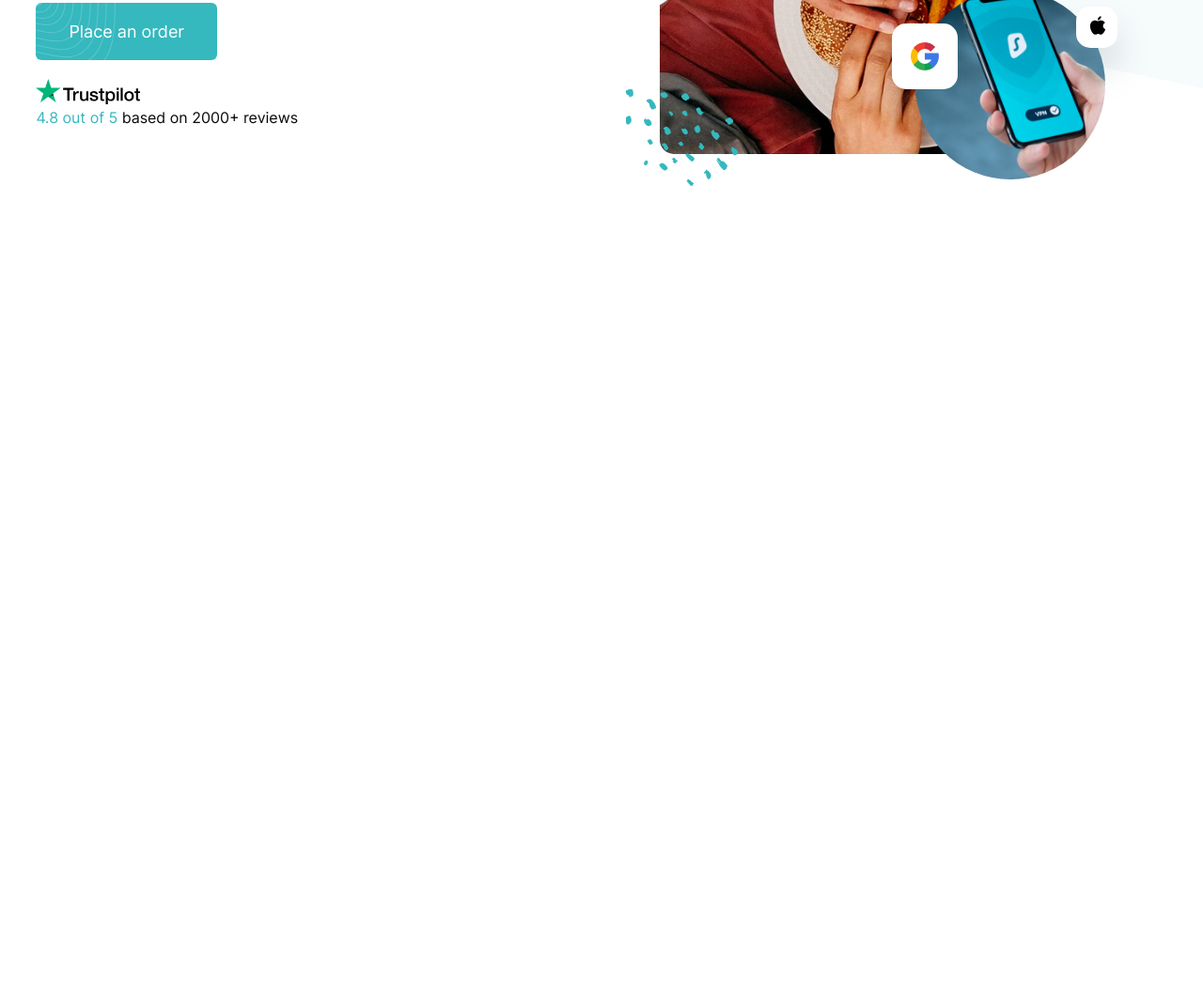
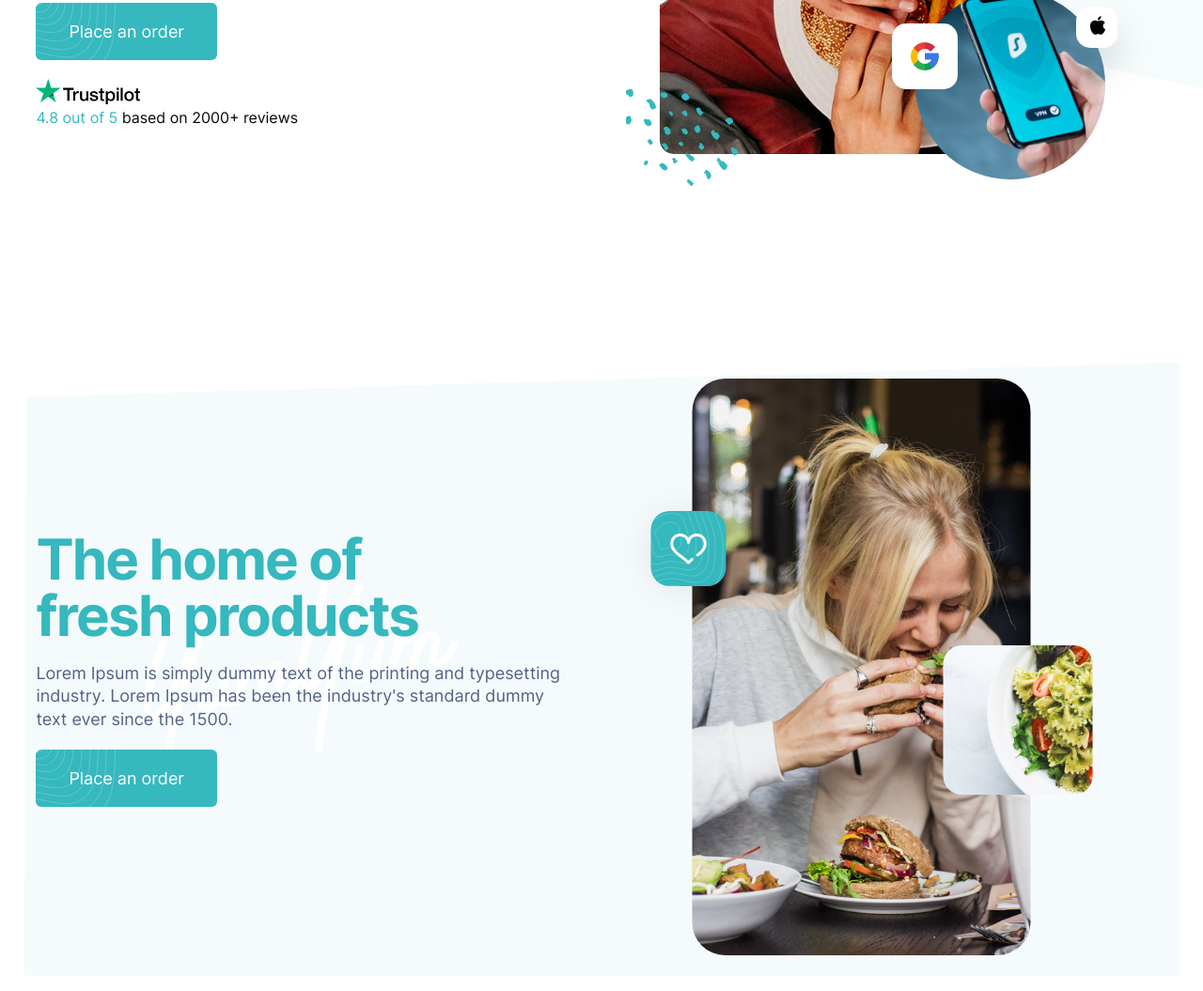
Before and after one commit to ashik13en/mela-restaurant, a plain HTML site: page index.html in a window 1280 px wide. Shown: the part 611-1666 px from the top of the page at 94% size. Before the commit the page ends 914 px from the top, so only its background shows below. Drawn offline with Linux system fonts and the light colour scheme.

Commit message:
added product section

```diff
--- a/index.html
+++ b/index.html
@@ -49,6 +49,17 @@
                 <img src="./images/hero.png" alt="hero image">
             </div>
         </section>
+        <!-- products section -->
+        <section class="product-container">
+            <div class="product-container__left-side">
+                <h1 class="product-container__title">The home of <br> fresh products</h1>
+                <p class="product-container__description">Lorem Ipsum is simply dummy text of the printing and typesetting <br> industry. Lorem Ipsum has been the industry's standard dummy <br> text ever since the 1500.</p>
+                <button class="product-container__btn">Place an order</button>
+            </div>
+            <div class="product-container__right-side">
+                <img src="./images/product-image.png" alt="">
+            </div>
+        </section>
       </main>
 </body>
 </html>
--- a/style/style.css
+++ b/style/style.css
@@ -136,3 +136,52 @@
 .hero-content__rating span{
     color: #35b8be;
 }
+
+/* product container */
+
+.product-container {
+    display: flex;
+    align-items: center;
+    gap: 44px;
+    background-color: transparent;
+    padding: 100px 3%;
+    background-image: url("../images/product-bg.svg");
+    background-position: 50% 50%;
+    background-size: 96% 90%;
+    background-repeat: no-repeat;
+}
+
+.product-container__left-side {
+    background-image: url("../images/product-text.png");
+    background-repeat: no-repeat;
+    background-position: 50% 50%;
+    background-size: contain;
+}
+
+.product-container__title {
+    font-size: 60px;
+    font-weight: 700;
+    line-height: 1;
+    letter-spacing: -0.03em;
+    margin-bottom: 20px;
+    color: #35b8be;
+}
+.product-container__description {
+    font-size: 18px;
+    line-height: 1.34;
+    color: #546285;
+    margin-bottom: 20px;
+}
+
+.product-container__btn {
+    padding: 20px 35px;
+    border-radius: 6px;
+    border: none;
+    background-color: #35b8be;
+    min-height: 60px;
+    background-image: url("../images/btn-image.svg");
+    background-size: cover;
+    font-size: 18px;
+    text-align: center;
+    color: white;
+}
```
Also changed, not shown: images/product-bg.svg (added), images/product-image.png (added), images/product-text.png (added).
